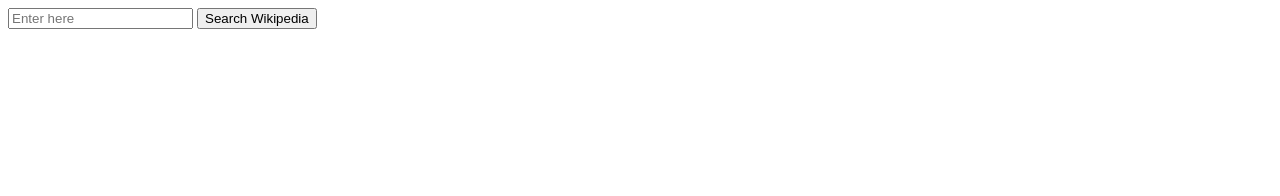
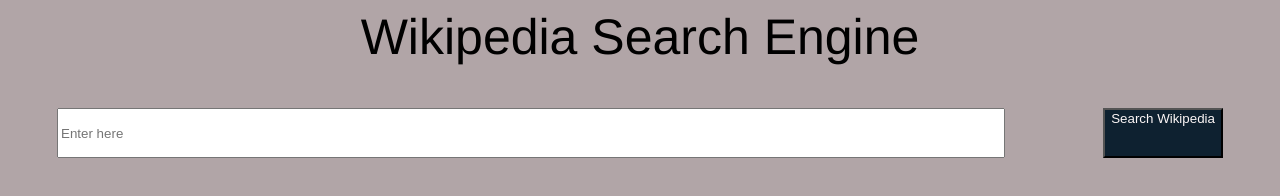
Before and after one commit to kimdang/WikipediaSearch, a plain HTML site: page index.html in a window 1280 px wide. Drawn offline with Linux system fonts and the light colour scheme.

Commit message:
working on css

```diff
--- /dev/null
+++ b/index.css
@@ -0,0 +1,54 @@
+
+body {
+    background-color:#b1a5a7;
+}
+
+.big-container {
+    /* establish an overall container for the webpage */
+    display: flex;
+    width: 100%;
+    min-height: 100%; /* allow growth, but min height is height of webpage before displaying result */
+    flex-direction: column;
+    align-content: flex-start;
+}
+
+
+.titlebox {
+    /* title page "Wikipedia Search Engine" */
+    display: flex;
+    width: 100%;
+    height: 100px;
+    font-size: 50px;
+    font-family: Helvetica;
+    justify-content: center;
+}
+
+
+.search-box {
+    /* includes: text-box and send-box */
+    display: flex;
+    width: 100%;
+    height: 50px;
+    justify-content: space-around;
+    flex-direction: row;
+}
+
+.text-box {
+    display: flex;
+    width: 75%;
+    height: 100%;
+}
+
+.send-box {
+    display: flex;
+    background-color: #0e2130;
+    color: #fcf6f6;
+    height: 100%;
+
+}
+
+
+.result-box {
+    display: flex;
+    flex-direction: row;
+}
--- a/index.html
+++ b/index.html
@@ -1,15 +1,29 @@
 <html>
 
-<body>
+    <head>
+        <title>Wikipedia Search Engine</title>
+    </head>
 
-    <input id="srchStr" placeholder="Enter here">
-    <button id="send">Search Wikipedia</button>
-    <br>
-    <div id="display"></div>
+    <body>
 
+        <link rel="stylesheet" href="index.css">
 
-    <script src="index.js"></script>
-</body>
+        <div class="big-container">
+
+            <div class="titlebox">Wikipedia Search Engine</div>
+
+            <div class="search-box">
+                <input id="srchStr" class="text-box" placeholder="Enter here">
+                <button id="send" class="send-box">Search Wikipedia</button>
+            </div>
+
+            <div id="display" class="result-box">
+
+            </div>
+        </div>
+
+        <script src="index.js"></script>
+    </body>
 
 
 </html>
```
Also changed, not shown: shelf.jpg (added), tree.jpg (added).
